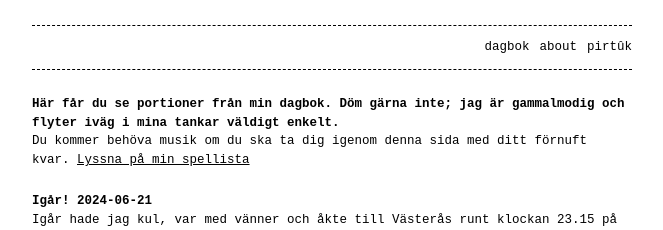
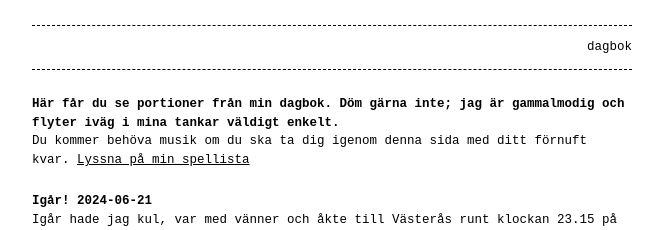
Before and after one commit to ronim-efrin/kitab, a Jekyll site: the page built from index.md, in a window 1280 px wide and 900 px high. Shown: the top 230 px of the window, without its empty margins (308-971 px from the left). Built offline with Jekyll 4.4.1, drawn with Linux system fonts in a browser that asks for light colours.

Commit message:
Update _config.yml

```diff
--- a/_config.yml
+++ b/_config.yml
@@ -4,8 +4,8 @@
 
 header_pages:
   - index.md
-  - about.md
-  - books.md
+  #- about.md
+ # - books.md
 
 footer: 'ta mig tillbaka till <a href="https://ronim-efrin.github.io">links-sidan</a>'
 
```
